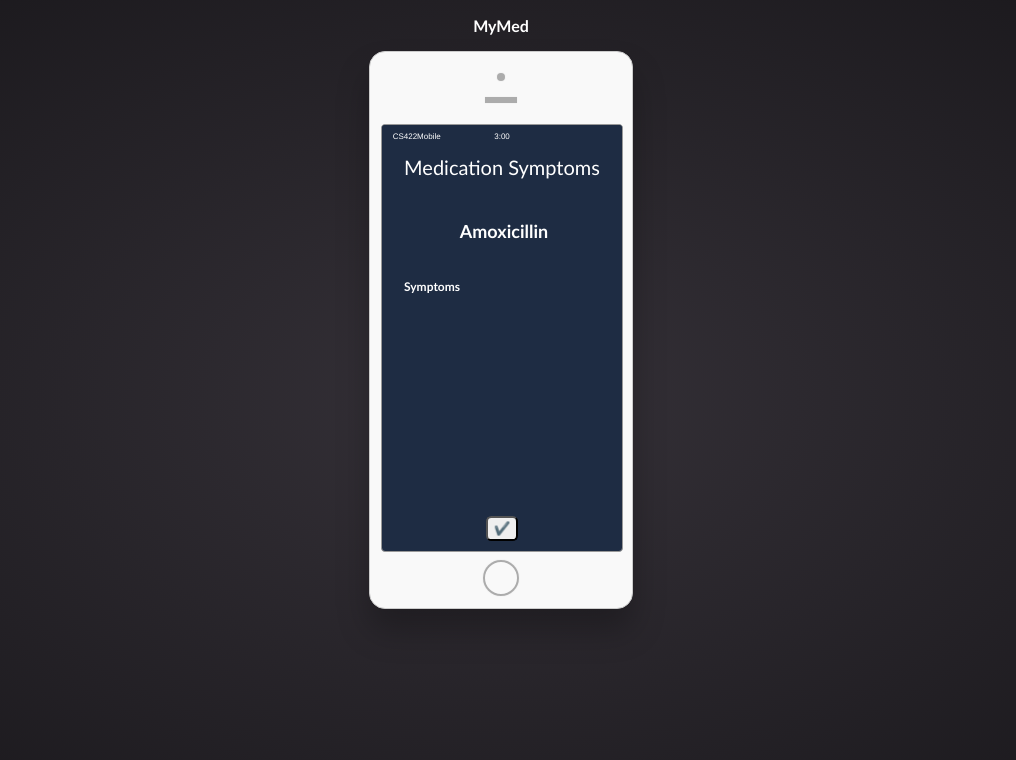
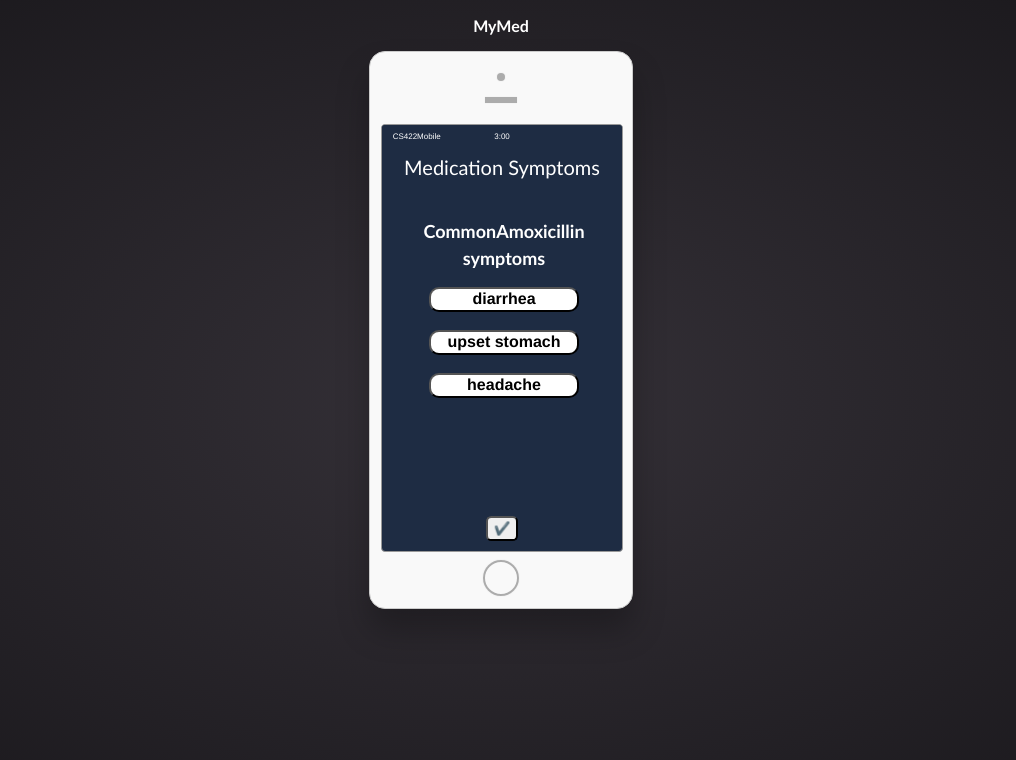
Before and after one commit to seehamrun/MyMed, a plain HTML site: page medSymptoms.html in a window 1280 px wide. Both pictures are taken after a click on the button "Amoxicillin". Shown: the whole page, without its empty margins (139-1155 px from the left). Drawn offline with Linux system fonts and the light colour scheme.

Commit message:
hook up the control flow for the med symptoms symptomInfo

```diff
--- a/knownMedicine.js
+++ b/knownMedicine.js
@@ -6,7 +6,9 @@ knownMedicines = {
 	  "usage": "Take this medication by mouth with or without food as " +
 	           "directed by your doctor, usually every 8 hours.",
 	  "sideEffects": [
-
+      "diarrhea",
+      "upset stomach",
+      "headache"
 	  ],
     "notif" : "off"
   },
@@ -58,7 +60,7 @@ knownMedicines = {
       "headache",
       "nausea",
       "sleeplessness",
-      "stomach pain"
+      "upset stomach"
     ],
     "notif": "off"
   },
--- a/medSymptoms.html
+++ b/medSymptoms.html
@@ -32,23 +32,33 @@
     </header>
 
     <div class="page">
-      <div class="container" id="SymptomsContainer">
+      <div class="container" id="medicinePage">
         <!--This is populated in the showMedicine() function-->
       </div>
 
       <div class="container" id="medicineSymptomsPage">
-        <!--This is populated in the showMedicine() function-->
+        <!--This is populated in the showMedicineInfo() function-->
+      </div>
+
+      <div class="container" id="symptomInfoPage">
+        <!--This is populated in the showSymptomInfo() function-->
       </div>
 
     </div>
 
     <footer align="center" id="appfooter">
-      <div id="SymptomsPageFooter">
+      <div id="medicinePageFooter">
         <a href="Symptoms.html"><input type="button" name="Back" value="Back"></a>
         <a href="index.html"><input type="button" name="Home" value="Home"></a>
       </div>
       <div id="medicineInfoFooter" hidden="true">
        <button id='exitMedicineInfoView' name='exit' onclick="showMedicine()">✔️</button>
+      </div>
+
+      <div id="symptomInfoFooter" hidden="true">
+        <button id="backSymptomInfoButton" name="back" onclick="showMedicineInfo(value)">
+          back
+        </button>
       </div>
     </footer>
 
@@ -65,42 +75,62 @@
 <script>
   // Reads medicine from local storage and shows it on the page.
   function showMedicine() {
-
     document.getElementById("medicineSymptomsPage").setAttribute("hidden", "true")
     document.getElementById("medicineInfoFooter").setAttribute("hidden", "true")
-    $("#SymptomsContainer").removeAttr("hidden")
-    $("#SymptomsPageFooter").removeAttr("hidden")
+    document.getElementById("symptomInfoPage").setAttribute("hidden", "true")
+    document.getElementById("symptomInfoFooter").setAttribute("hidden", "true")
 
-    container = document.getElementById("SymptomsContainer")
-    container.innerHTML = ""
+    // show the medicine page
+    $("#medicinePage").removeAttr("hidden")
+    $("#medicinePageFooter").removeAttr("hidden")
+
+    container = document.getElementById("medicinePage")
+    html = "<div align='center'>"
     for (medicine in getMedicine()) {
-      console.log(medicine)
-      container.innerHTML += "<div class='row' align='center'> <input type='button' class='medButton' onClick='showSymptomInfo(" + medicine + ")' name='" + medicine +"' value='" + medicine + "' id = '"+ medicine +"'> </div><br>"
-
+      html += " <input type='button' class='medButton' onClick='showMedicineInfo(id)' "
+      html += "name='" + medicine +"' value='" + medicine + "' id = '"+ medicine +"'> <br><br>"
     }
+    html += "</div>"
+    container.innerHTML = html
   }
 
-  function showSymptomInfo(medicine){
+  function showMedicineInfo(medicine){
     // hide the medicine page and the new medicine form and footer
-    document.getElementById("SymptomsContainer").setAttribute("hidden", "true")
-    document.getElementById("SymptomsPageFooter").setAttribute("hidden", "true")
+    document.getElementById("medicinePage").setAttribute("hidden", "true")
+    document.getElementById("medicinePageFooter").setAttribute("hidden", "true")
+    document.getElementById("symptomInfoPage").setAttribute("hidden", "true")
+    document.getElementById("symptomInfoFooter").setAttribute("hidden", "true")
 
-    // show the medicine info form
+    // show the medicine info page
     $("#medicineSymptomsPage").removeAttr("hidden")
     $("#medicineInfoFooter").removeAttr("hidden")
-    console.log(medicine.name)
-    medicineInfo = getMedicineInfo(medicine.name)
+    medicineInfo = getMedicineInfo(medicine)
 
-    html = "<div class = 'medInfo'><h2>" + medicine.name + "</h2> <br>"
-    html += "<b> Symptoms </b> <br>"
+    html = "<div class = 'medInfo' align='center'><h2>Common" + medicine
+    html +=" symptoms</h2>"
+
     for(symptom in medicineInfo["sideEffects"]) {
-      html += medicineInfo["sideEffects"][symptom] + "<br>"
+      symp = medicineInfo["sideEffects"][symptom]
+      html += "<button class='medButton' onclick='showSymptomInfo(id)' id='" + symp + "' >"
+      html +=  symp
+      html += "</button><br><br>"
     }
     html+="</div>"
-    console.log(html)
 
+    $("#backSymptomInfoButton").attr('value', medicine)
     $("#medicineSymptomsPage").html(html)
-    console.log(medicineInfo)
+  }
+
+  function showSymptomInfo(symptomId){
+    document.getElementById("medicinePage").setAttribute("hidden", "true")
+    document.getElementById("medicinePageFooter").setAttribute("hidden", "true")
+    document.getElementById("medicineSymptomsPage").setAttribute("hidden", "true")
+    document.getElementById("medicineInfoFooter").setAttribute("hidden", "true")
+
+    // show the medicine info page
+    $("#symptomInfoPage").removeAttr("hidden")
+    $("#symptomInfoFooter").removeAttr("hidden")
+    console.log(symptomId)
   }
 
   //load and display medications that can have symptoms
```
